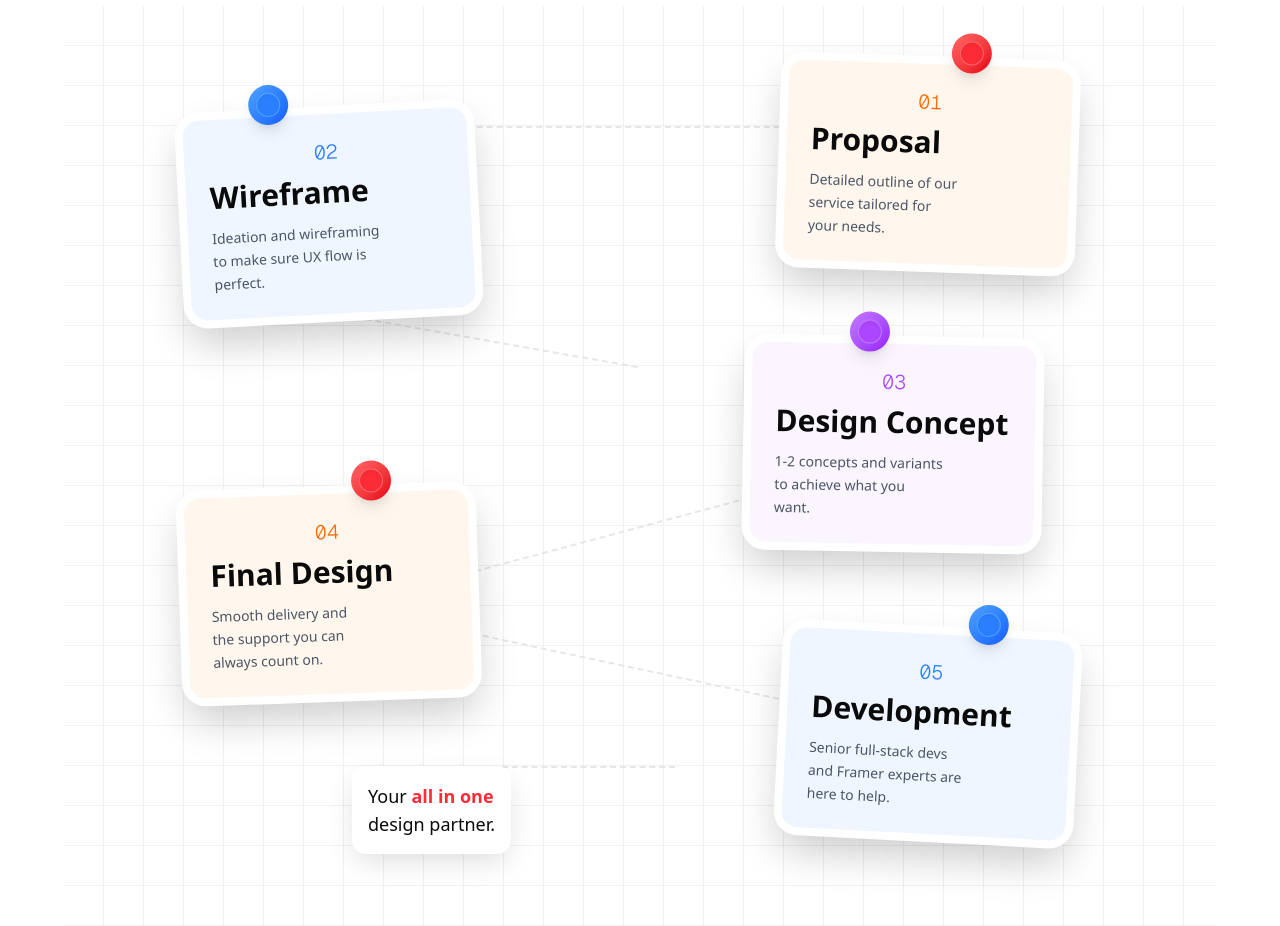
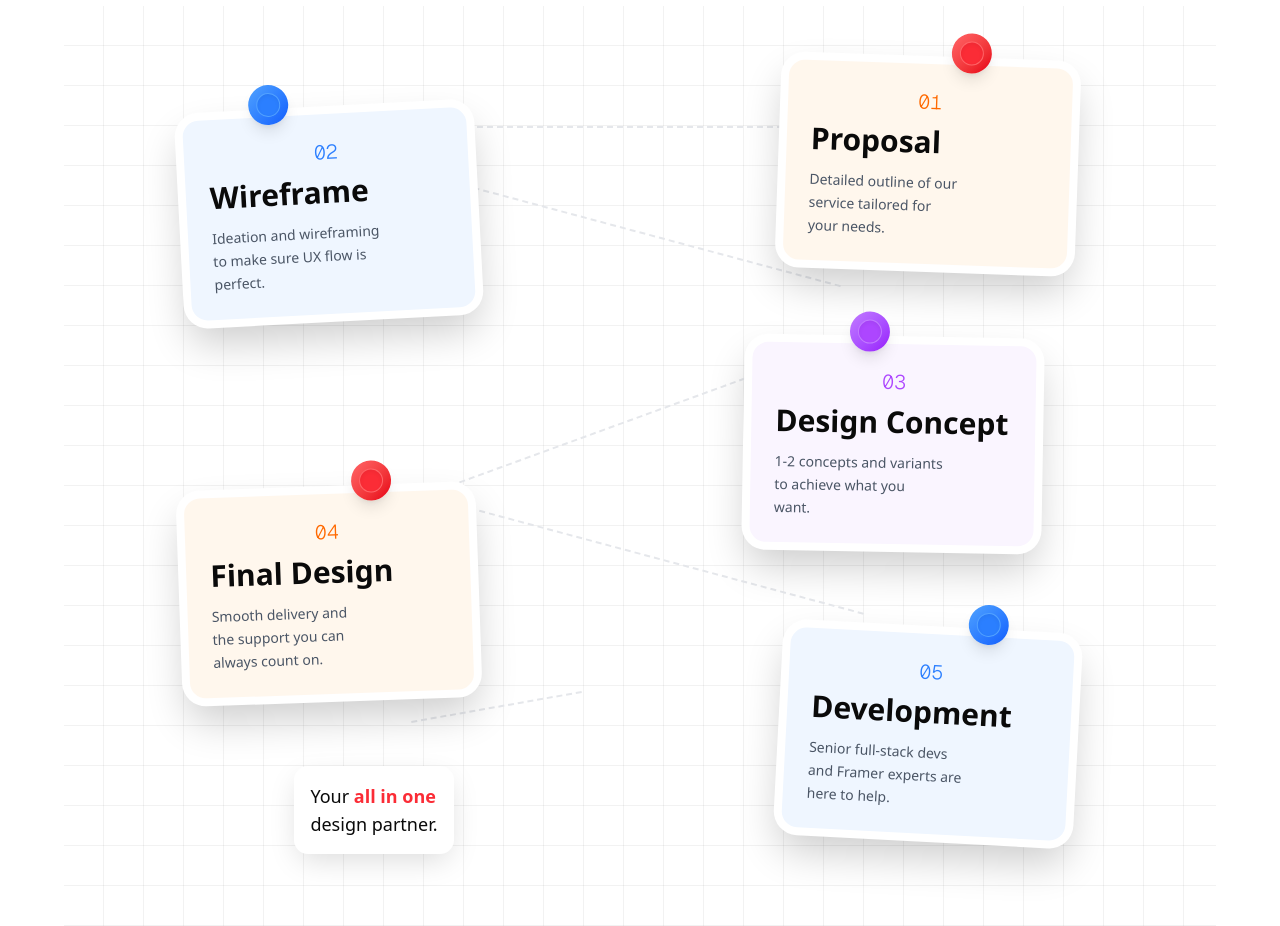
Before and after one commit to marshal363/agency-studio, a Next.js app: page / in a window 1280 px wide. Shown: the part 3160-4086 px from the top of the page. Built offline with nearby package versions, Linux system fonts and the light colour scheme.

Commit message:
process section checkpoint

```diff
--- a/src/components/landing-page/process.tsx
+++ b/src/components/landing-page/process.tsx
@@ -23,12 +23,21 @@ export function Process() {
               {/* Background with subtle line pattern */}
               <div className="absolute inset-0 bg-[linear-gradient(transparent_39px,rgba(0,0,0,.05)_1px),linear-gradient(90deg,transparent_39px,rgba(0,0,0,.05)_1px)] bg-[length:40px_40px]"></div>
 
-              {/* Dotted connecting lines - all consistent style */}
-              <div className="absolute top-[12%] left-[35%] w-[40%] border-t-2 border-dashed border-gray-200 dark:border-gray-700 z-10"></div>
-              <div className="absolute top-[33%] left-[20%] w-[30%] border-t-2 border-dashed border-gray-200 dark:border-gray-700 z-10 transform rotate-[10deg]"></div>
-              <div className="absolute top-[52%] left-[30%] w-[40%] border-t-2 border-dashed border-gray-200 dark:border-gray-700 z-10 transform -rotate-[15deg]"></div>
-              <div className="absolute top-[65%] left-[25%] w-[40%] border-t-2 border-dashed border-gray-200 dark:border-gray-700 z-10 transform rotate-[12deg]"></div>
-              <div className="absolute top-[76%] left-[38%] w-[15%] border-t-2 border-dashed border-gray-200 dark:border-gray-700 z-10"></div>
+              {/* Direct card-to-card connecting lines */}
+              {/* Line from Card 1 to Card 2 */}
+              <div className="absolute top-[12%] left-[35%] w-[30%] border-t-2 border-dashed border-gray-200 dark:border-gray-700 z-10"></div>
+
+              {/* Line from Card 2 to Card 3 */}
+              <div className="absolute top-[23%] left-[35%] w-[33%] border-t-2 border-dashed border-gray-200 dark:border-gray-700 z-10 transform rotate-[15deg]"></div>
+
+              {/* Line from Card 3 to Card 4 */}
+              <div className="absolute top-[42%] left-[30%] w-[35%] border-t-2 border-dashed border-gray-200 dark:border-gray-700 z-10 transform -rotate-[20deg]"></div>
+
+              {/* Line from Card 4 to Card 5 */}
+              <div className="absolute top-[55%] left-[32%] w-[38%] border-t-2 border-dashed border-gray-200 dark:border-gray-700 z-10 transform rotate-[15deg]"></div>
+
+              {/* Line from Card 5 to Text */}
+              <div className="absolute top-[70%] left-[30%] w-[15%] border-t-2 border-dashed border-gray-200 dark:border-gray-700 z-10 transform -rotate-[10deg]"></div>
 
               {/* Card 1 - Proposal - Top Right */}
               <div className="absolute right-[12%] top-[5%] transform rotate-2 w-[300px] z-20 hover:z-50 transition-all duration-300">
@@ -126,7 +135,7 @@ export function Process() {
               </div>
 
               {/* "Your all in one design partner" text element - positioned to avoid overlap */}
-              <div className="absolute left-[25%] top-[76%] text-left z-30">
+              <div className="absolute left-[20%] top-[76%] text-left z-30">
                 <div className="relative bg-white dark:bg-gray-800 rounded-xl p-4 shadow-[0_10px_30px_-5px_rgba(0,0,0,0.15)]">
                   <p className="text-base md:text-lg font-medium">
                     Your <span className="text-red-500 font-bold">all in one</span><br />
@@ -139,7 +148,11 @@ export function Process() {
 
           {/* Mobile layout with vertically arranged cards - visible only on mobile */}
           <div className="md:hidden w-full mt-8 flex flex-col items-center">
-            <div className="relative w-[280px] space-y-6">
+            <div className="relative w-full max-w-[320px] min-h-[850px] mx-auto">
+              {/* Background with subtle line pattern - same as desktop */}
+              <div className="absolute inset-0 bg-[linear-gradient(transparent_39px,rgba(0,0,0,.05)_1px),linear-gradient(90deg,transparent_39px,rgba(0,0,0,.05)_1px)] bg-[length:40px_40px]"></div>
+
+              <div className="relative w-[280px] space-y-[70px] mx-auto pt-10">
                 {/* Card 1 - Proposal */}
                 <div className="relative transform rotate-2 w-full">
                   {/* Pushpin */}
@@ -157,6 +170,9 @@ export function Process() {
                       </p>
                     </div>
                   </div>
+
+                  {/* Direct connecting line to next card */}
+                  <div className="absolute bottom-[-40px] left-1/2 transform -translate-x-1/2 h-[40px] border-l-2 border-dashed border-gray-200 dark:border-gray-700 z-0"></div>
                 </div>
 
                 {/* Card 2 - Wireframe */}
@@ -176,6 +192,9 @@ export function Process() {
                       </p>
                     </div>
                   </div>
+
+                  {/* Direct connecting line to next card */}
+                  <div className="absolute bottom-[-40px] left-1/2 transform -translate-x-1/2 h-[40px] border-l-2 border-dashed border-gray-200 dark:border-gray-700 z-0"></div>
                 </div>
 
                 {/* Card 3 - Design Concept */}
@@ -195,6 +214,9 @@ export function Process() {
                       </p>
                     </div>
                   </div>
+
+                  {/* Direct connecting line to next card */}
+                  <div className="absolute bottom-[-40px] left-1/2 transform -translate-x-1/2 h-[40px] border-l-2 border-dashed border-gray-200 dark:border-gray-700 z-0"></div>
                 </div>
 
                 {/* Card 4 - Final Design */}
@@ -214,6 +236,9 @@ export function Process() {
                       </p>
                     </div>
                   </div>
+
+                  {/* Direct connecting line to next card */}
+                  <div className="absolute bottom-[-40px] left-1/2 transform -translate-x-1/2 h-[40px] border-l-2 border-dashed border-gray-200 dark:border-gray-700 z-0"></div>
                 </div>
 
                 {/* Card 5 - Development */}
@@ -233,10 +258,13 @@ export function Process() {
                       </p>
                     </div>
                   </div>
+
+                  {/* Direct connecting line to text */}
+                  <div className="absolute bottom-[-40px] left-1/2 transform -translate-x-1/2 h-[40px] border-l-2 border-dashed border-gray-200 dark:border-gray-700 z-0"></div>
                 </div>
 
                 {/* "Your all in one design partner" text for mobile */}
-              <div className="relative w-full mt-4">
+                <div className="relative w-full mt-4 flex justify-center">
                   <div className="bg-white dark:bg-gray-800 p-3 rounded-xl shadow-md inline-block">
                     <p className="text-base font-medium">
                       Your <span className="text-red-500 font-bold">all in one</span> design partner.
@@ -247,6 +275,7 @@ export function Process() {
             </div>
           </div>
         </div>
+      </div>
     </section>
   );
 }
```
Lines whose indentation alone changed are shown as unchanged.
